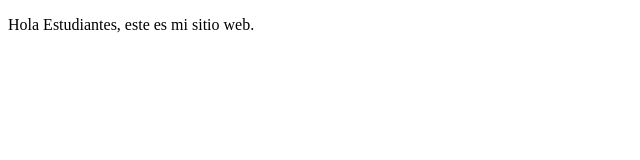
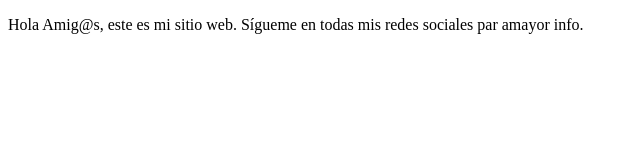
Before and after one commit to jb1920/proyectoDemoCursoPrework, a plain HTML site: page index.html in a window 1280 px wide. Shown: the whole page, without its empty margins (0-640 px from the left). Drawn offline with Linux system fonts and the light colour scheme.

Commit message:
cambios agregamos sitio online

```diff
--- a/index.html
+++ b/index.html
@@ -7,7 +7,7 @@
 </head>
 <body>
     <p>
-        Hola Estudiantes, este es mi sitio web.
+        Hola Amig@s, este es mi sitio web. Sígueme en todas mis redes sociales par amayor info.
     </p>
 </body>
 </html>
```
